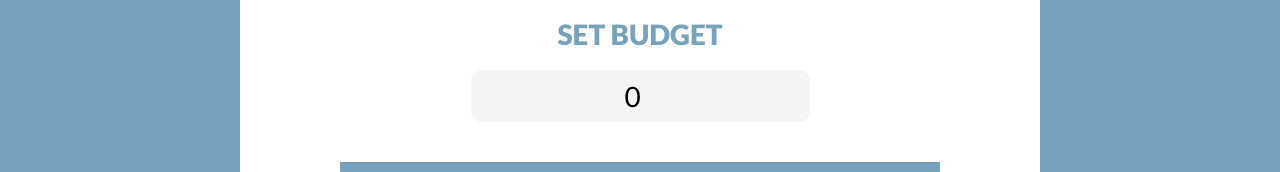
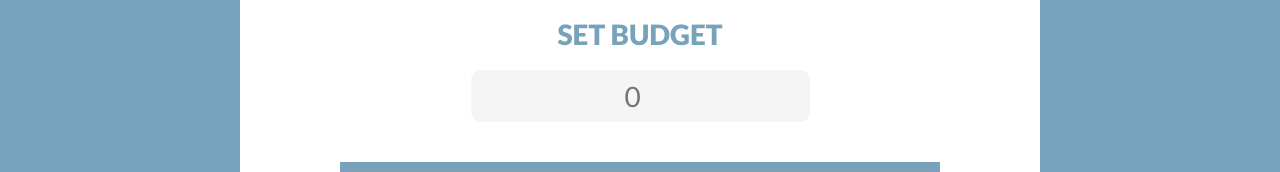
Before and after one commit to davidnavarretea/CostPlanner, a React (Vite) app: page / in a window 1280 px wide. Shown: the part 178-350 px from the top of the page. Built offline with nearby package versions, Linux system fonts and the light colour scheme.

Commit message:
Number Input PlaceHolder

```diff
--- a/src/components/Newbudget.jsx
+++ b/src/components/Newbudget.jsx
@@ -21,7 +21,8 @@ const Newbudget = ({budget, setBudget, setValidationBudget}) => {
           <input
             className="nuevo-presupuesto"
             type="number"
-            value={budget}
+            value={budget ? budget : ''}
+            placeholder='0'
             onChange={e => setBudget(Number(e.target.value))}
           />
         </div>
```
